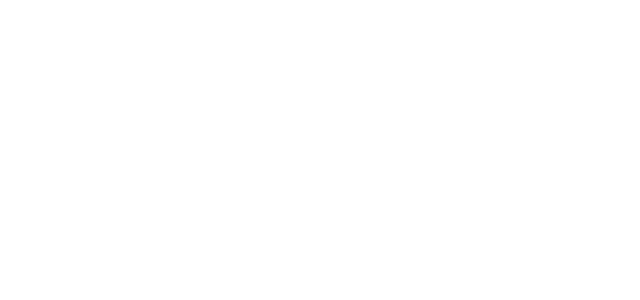
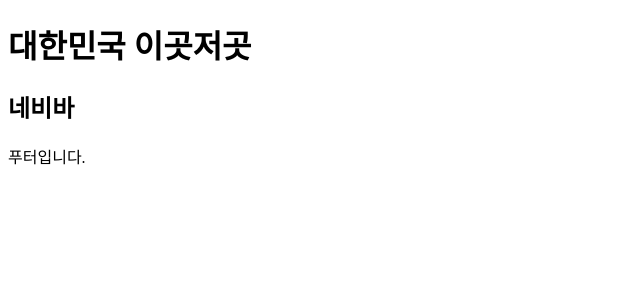
Before and after one commit to Hongaproject/Travel-React, a React (Create React App) app: page / in a window 1280 px wide. Shown: the top 300 px of the page, without its empty margins (0-640 px from the left). Built offline with nearby package versions, Linux system fonts and the light colour scheme.

Commit message:
파일 구조 틀 작업

```diff
--- a/src/App.js
+++ b/src/App.jsx
@@ -1,3 +1,5 @@
+import Router from "./component/Router";
+
 function App() {
 
   // 한국관광공사에서 제공하는 TourAPI를 사용하고
@@ -14,7 +16,7 @@ function App() {
 
   return (
     <div>
-
+      <Router />
     </div>
   );
 }
--- /dev/null
+++ b/src/component/Router.jsx
@@ -0,0 +1,17 @@
+import Footer from "../layout/Footer";
+import Header from "../layout/Header";
+import Nav from "../layout/Nav";
+
+function Router() {
+
+    return (
+      <>
+        <Header />
+        <Nav />
+
+        <Footer />
+      </>
+    );
+  }
+
+  export default Router;
--- /dev/null
+++ b/src/layout/Footer.jsx
@@ -0,0 +1,10 @@
+function Footer() {
+
+    return (
+      <div>
+        푸터입니다.
+      </div>
+    );
+  }
+
+  export default Footer;
--- /dev/null
+++ b/src/layout/Header.jsx
@@ -0,0 +1,10 @@
+function Header() {
+
+    return (
+      <div className="border-b-4 border-indigo-500">
+        <h1>대한민국 이곳저곳</h1>
+      </div>
+    );
+  }
+
+  export default Header;
--- /dev/null
+++ b/src/layout/Nav.jsx
@@ -0,0 +1,10 @@
+function Nav() {
+
+    return (
+      <div>
+        <h2>네비바</h2>
+      </div>
+    );
+  }
+
+  export default Nav;
```
